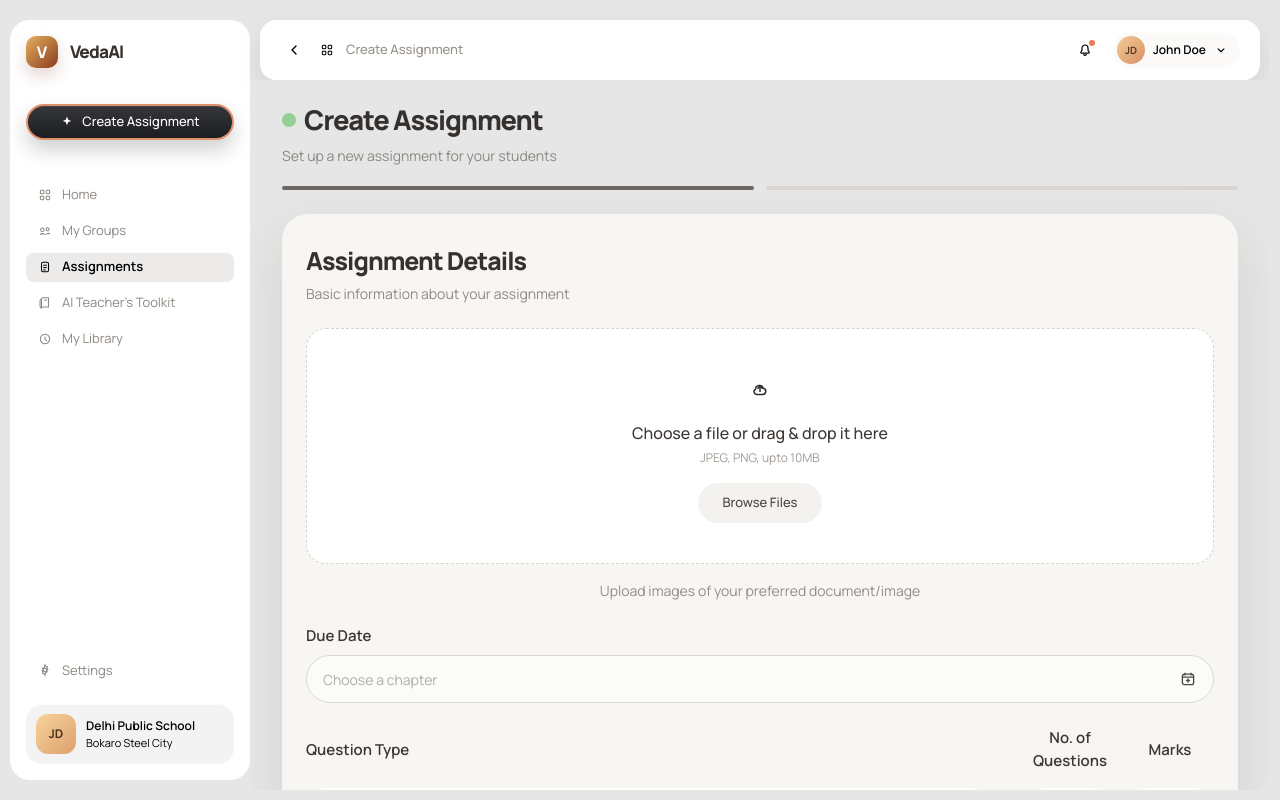
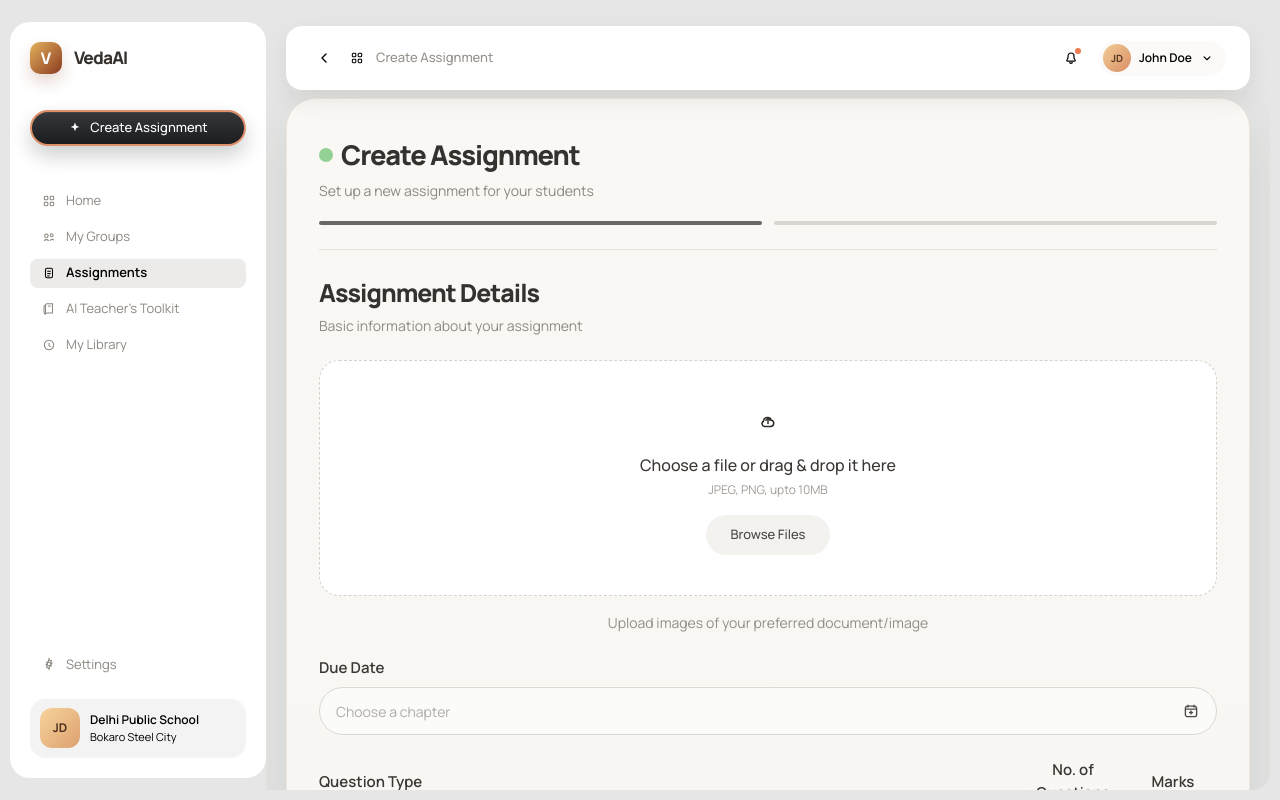
Before and after one commit to sagarboyal/ai-assessment-creator, a React (Vite) app in the folder frontend/: page / in a window 1280 px wide. Both pictures are taken after a click on the button "Create Assignment". Built offline with nearby package versions, Linux system fonts and the light colour scheme.

Commit message:
fix: fix large screen issue

```diff
--- a/frontend/src/app/App.tsx
+++ b/frontend/src/app/App.tsx
@@ -15,22 +15,24 @@ export function App() {
   const [view, setView] = useState<"empty" | "create">("empty");
 
   return (
-    <main className="h-screen overflow-hidden bg-[var(--shell-bg)] p-2 text-[var(--text-strong)] sm:p-2.5">
-      <div className="assignment-shell relative mx-auto flex h-full max-w-[1600px] overflow-hidden rounded-[18px] bg-[var(--shell-bg)] md:flex-row">
-        <div className="hidden py-2.5 md:flex">
+    <main className="h-screen overflow-hidden bg-[var(--shell-bg)] p-2 text-[var(--text-strong)] sm:p-2.5 2xl:px-6 2xl:py-4">
+      <div className="assignment-shell relative mx-auto flex h-full max-w-[1720px] overflow-hidden rounded-[18px] bg-[var(--shell-bg)] md:flex-row 2xl:gap-3 2xl:rounded-[26px]">
+        <div className="hidden py-2.5 md:flex xl:py-3">
           <Sidebar onCreateAssignment={() => setView("create")} />
         </div>
 
-        <section className="flex min-w-0 min-h-0 flex-1 flex-col bg-[#e6e6e6]">
+        <section className="flex min-h-0 min-w-0 flex-1 flex-col overflow-hidden bg-[#e6e6e6]">
           <TopBar
             onBack={view === "create" ? () => setView("empty") : undefined}
             title={view === "create" ? "Create Assignment" : "Assignment"}
           />
-          {view === "empty" ? (
-            <EmptyAssignmentsState onCreateAssignment={() => setView("create")} />
-          ) : (
-            <CreateAssignmentPage onBack={() => setView("empty")} />
-          )}
+          <div className="min-h-0 flex-1 overflow-y-auto">
+            {view === "empty" ? (
+              <EmptyAssignmentsState onCreateAssignment={() => setView("create")} />
+            ) : (
+              <CreateAssignmentPage onBack={() => setView("empty")} />
+            )}
+          </div>
         </section>
 
         <button
--- a/frontend/src/components/assignments/CreateAssignmentPage.tsx
+++ b/frontend/src/components/assignments/CreateAssignmentPage.tsx
@@ -19,10 +19,10 @@ export function CreateAssignmentPage({ onBack }: CreateAssignmentPageProps) {
   );
 
   return (
-    <div className="min-h-0 flex-1 overflow-auto bg-[#e6e6e6] px-3 pb-4 pt-3 sm:px-8 sm:pb-6 sm:pt-5">
-      <div className="mx-auto flex max-w-[980px] flex-col">
-        <header className="mb-4 sm:mb-5">
-          <div>
+    <div className="bg-[#e6e6e6] px-3 pb-4 pt-2 sm:px-8 sm:pb-6 sm:pt-3 xl:px-5 xl:pt-4 2xl:px-8 2xl:pb-8">
+      <div className="mx-auto flex w-full max-w-[1120px] flex-col xl:max-w-[1240px]">
+        <section className="relative rounded-[26px] bg-[linear-gradient(180deg,#faf8f4_0%,#f7f6f3_100%)] px-4 py-5 shadow-[0_20px_50px_rgba(53,41,28,0.1)] sm:px-6 sm:py-7 md:-mt-2 md:rounded-[30px] md:border md:border-[#ece5dc] md:pt-8 md:shadow-[0_24px_60px_rgba(53,41,28,0.12)] xl:px-8 xl:py-8 xl:pt-9 2xl:px-10">
+          <header className="border-b border-[#e6e0d8] pb-5 sm:pb-6">
             <div className="flex items-center gap-2">
               <span className="h-3.5 w-3.5 rounded-full bg-[#93d094]" />
               <h1 className="text-[1.1rem] font-extrabold tracking-[-0.04em] text-[#35312f] sm:text-[1.7rem]">
@@ -32,16 +32,14 @@ export function CreateAssignmentPage({ onBack }: CreateAssignmentPageProps) {
             <p className="mt-1 text-[12px] text-[#8d8882] sm:text-[14px]">
               Set up a new assignment for your students
             </p>
-          </div>
-        </header>
 
-        <div className="mb-5 grid grid-cols-[1fr_1fr] gap-2 sm:mb-6 sm:gap-3">
-          <div className="h-[4px] rounded-full bg-[#6a6764]" />
-          <div className="h-[4px] rounded-full bg-[#d9d6d1]" />
-        </div>
+            <div className="mt-4 grid grid-cols-[1fr_1fr] gap-2 sm:mt-5 sm:gap-3">
+              <div className="h-[4px] rounded-full bg-[#6a6764]" />
+              <div className="h-[4px] rounded-full bg-[#d9d6d1]" />
+            </div>
+          </header>
 
-        <section className="rounded-[26px] bg-[#f7f6f3] px-4 py-5 shadow-[0_20px_50px_rgba(53,41,28,0.1)] sm:px-6 sm:py-7">
-          <div>
+          <div className="pt-5 sm:pt-6">
             <h2 className="text-[1.05rem] font-extrabold tracking-[-0.04em] text-[#35312f] sm:text-[1.55rem]">
               Assignment Details
             </h2>
@@ -80,7 +78,7 @@ export function CreateAssignmentPage({ onBack }: CreateAssignmentPageProps) {
           </div>
 
           <div className="mt-5 sm:mt-6">
-            <div className="mb-3 grid grid-cols-[1fr_auto_auto] items-center gap-3 text-[12px] font-semibold text-[#3b3734] sm:mb-4 sm:text-[15px]">
+            <div className="mb-3 grid grid-cols-[minmax(0,1fr)_auto_auto] items-center gap-3 text-[12px] font-semibold text-[#3b3734] sm:mb-4 sm:text-[15px]">
               <span>Question Type</span>
               <span className="w-[72px] text-center sm:w-[88px]">
                 No. of Questions
@@ -149,7 +147,7 @@ type QuestionTypeRowProps = {
 
 function QuestionTypeRow({ count, label, marks }: QuestionTypeRowProps) {
   return (
-    <div className="grid grid-cols-[1fr_auto_auto] items-center gap-3">
+    <div className="grid grid-cols-[minmax(0,1fr)_auto_auto] items-center gap-3">
       <div className="flex items-center gap-3">
         <button className="flex h-11 min-w-0 flex-1 items-center justify-between rounded-full bg-white px-4 text-left text-[13px] text-[#3f3a37] shadow-[inset_0_1px_0_rgba(255,255,255,0.9)] sm:text-[14px]">
           <span className="truncate">{label}</span>
--- a/frontend/src/components/assignments/EmptyAssignmentsState.tsx
+++ b/frontend/src/components/assignments/EmptyAssignmentsState.tsx
@@ -8,22 +8,22 @@ export function EmptyAssignmentsState({
   onCreateAssignment,
 }: EmptyAssignmentsStateProps) {
   return (
-    <div className="assignment-canvas relative flex-1 min-h-0 overflow-hidden bg-[var(--shell-bg)] px-2.5 pb-24 pt-2 sm:px-3 sm:pb-3">
-      <div className="relative flex h-full min-h-0 items-center justify-center overflow-hidden rounded-[20px] bg-[var(--shell-bg)] px-4 py-8 sm:px-6 sm:py-18">
+    <div className="assignment-canvas relative flex-1 min-h-0 overflow-hidden bg-[var(--shell-bg)] px-2.5 pb-24 pt-2 sm:px-3 sm:pb-3 xl:px-5 2xl:px-8 2xl:pb-5">
+      <div className="relative mx-auto flex h-full min-h-0 w-full max-w-[1240px] items-center justify-center overflow-hidden rounded-[20px] bg-[var(--shell-bg)] px-4 py-8 sm:px-6 sm:py-18 2xl:max-w-[1380px] 2xl:rounded-[28px]">
         {/* Scribble — pinned to top-left corner, won't drift inward */}
-        <div className="pointer-events-none absolute left-[10%] top-[18%] h-8 w-8 rotate-[-8deg] text-[#0f1f33] opacity-90">
+        <div className="pointer-events-none absolute left-[clamp(2rem,10%,8rem)] top-[18%] h-8 w-8 rotate-[-8deg] text-[#0f1f33] opacity-90 2xl:h-10 2xl:w-10">
           <ScribbleIcon />
         </div>
 
         {/* Sparkle — pinned to left side below midpoint */}
-        <div className="pointer-events-none absolute left-[12%] top-[62%] h-4.5 w-4.5 text-[#5a7eaa] opacity-85">
+        <div className="pointer-events-none absolute left-[clamp(2.75rem,12%,9rem)] top-[62%] h-4.5 w-4.5 text-[#5a7eaa] opacity-85 2xl:h-5 2xl:w-5">
           <SparkleOutlineIcon />
         </div>
 
         {/* Dot — pinned to right side */}
-        <div className="pointer-events-none absolute right-[10%] top-[48%] h-2.5 w-2.5 rounded-full bg-[#5579a7] opacity-90" />
+        <div className="pointer-events-none absolute right-[clamp(2rem,10%,8rem)] top-[48%] h-2.5 w-2.5 rounded-full bg-[#5579a7] opacity-90 2xl:h-3 2xl:w-3" />
 
-        <div className="relative z-10 flex max-w-[355px] flex-col items-center text-center">
+        <div className="relative z-10 flex max-w-[355px] flex-col items-center text-center 2xl:max-w-[400px]">
           <EmptyStateGraphic />
           <h1 className="mt-3 text-[1.15rem] font-extrabold tracking-[-0.05em] text-[#302c29] sm:mt-4 sm:text-[1.05rem]">
             No assignments yet
--- a/frontend/src/components/layout/Sidebar.tsx
+++ b/frontend/src/components/layout/Sidebar.tsx
@@ -7,7 +7,7 @@ type SidebarProps = {
 
 export function Sidebar({ onCreateAssignment }: SidebarProps) {
   return (
-    <aside className="hidden w-60 flex-col self-stretch rounded-[20px] bg-white p-4 md:flex">
+    <aside className="hidden w-60 flex-col self-stretch rounded-[20px] bg-white p-4 md:flex xl:w-64 xl:p-5 2xl:w-72 2xl:rounded-[24px] 2xl:p-6">
       <div className="flex items-center gap-3">
         <div className="grid h-8 w-8 place-items-center rounded-[10px] bg-[linear-gradient(135deg,#e4b15d_0%,#8a3b1f_100%)] text-base font-black text-white shadow-[0_8px_16px_rgba(130,54,30,0.2)]">
           V
--- a/frontend/src/components/layout/TopBar.tsx
+++ b/frontend/src/components/layout/TopBar.tsx
@@ -7,7 +7,7 @@ type TopBarProps = {
 
 export function TopBar({ onBack, title = "Assignment" }: TopBarProps) {
   return (
-    <header className="px-2.5 pt-2.5">
+    <header className="sticky top-0 z-50 bg-[#e6e6e6] px-2.5 pt-2.5 xl:px-5 xl:pt-4 2xl:px-8 2xl:pt-5">
       <div className="flex items-center rounded-[18px] bg-white px-3 py-3 shadow-[0_10px_24px_rgba(28,21,14,0.08)] md:hidden">
         {onBack ? (
           <>
@@ -45,7 +45,7 @@ export function TopBar({ onBack, title = "Assignment" }: TopBarProps) {
         </div>
       </div>
 
-      <div className="hidden items-center gap-3 rounded-2xl bg-white px-5 py-3 shadow-[0_10px_24px_rgba(28,21,14,0.08)] md:flex">
+      <div className="hidden mx-auto w-full max-w-[1120px] items-center gap-3 rounded-2xl bg-white px-5 py-3 shadow-[0_10px_24px_rgba(28,21,14,0.08)] md:flex xl:max-w-[1240px] xl:px-6 xl:py-3.5">
         <button
           onClick={onBack}
           className="grid h-7 w-7 place-items-center rounded-full text-[var(--text-strong)] transition hover:-translate-y-0.5"
```
